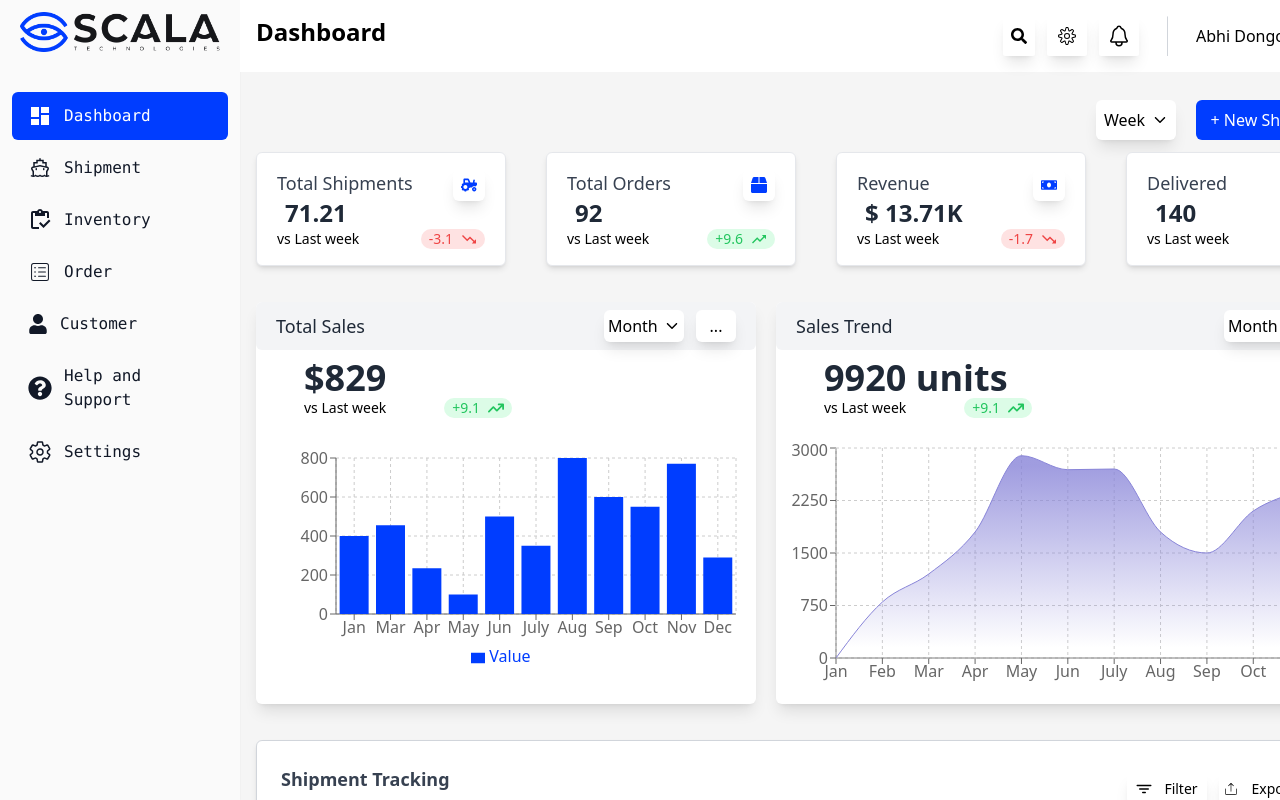
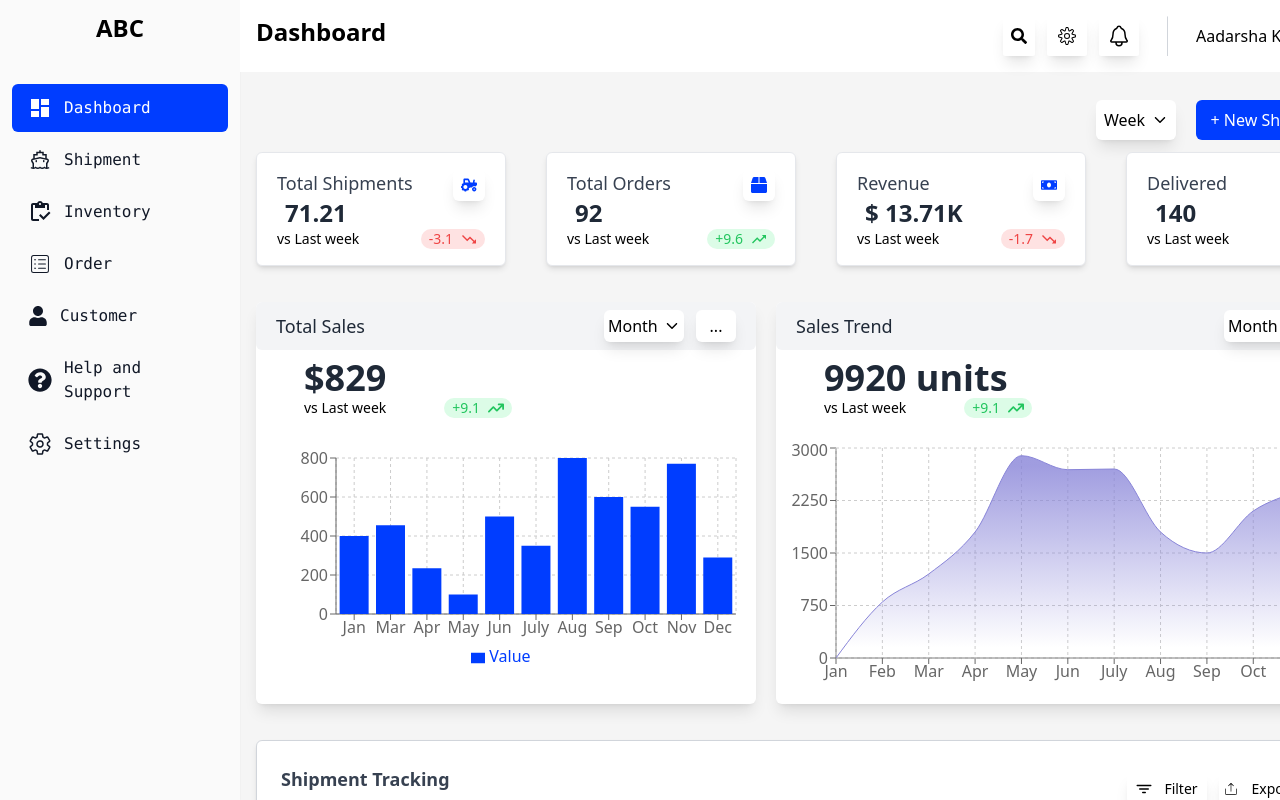
Before and after one commit to AadarshaKhatri/DashBoard, a React (Vite) app: page / in a window 1280 px wide. Built offline with nearby package versions, Linux system fonts and the light colour scheme.

Commit message:
Ready for 1st phase deployment

```diff
--- a/src/components/Header.jsx
+++ b/src/components/Header.jsx
@@ -27,7 +27,7 @@ const Header = () => {
         <hr className="rotate w-px h-10 bg-gray-300 mx-4" />
 
         <div className='flex flex-row w-40 items-center mr-5'>
-          <h5 className='w-full'>Abhi Dongol</h5>
+          <h5 className='w-full'>Aadarsha Khatri</h5>
           <img src = "pfp.png" alt = "profile"></img>
         </div>
 
--- a/src/components/Sidebar.jsx
+++ b/src/components/Sidebar.jsx
@@ -8,7 +8,9 @@ const SideBar = () => {
     <div className=" w-60 p-3  flex-1 flex-col items-start">
 
       <div id="header-part" className="flex justify-center items-center gap-4  mb-10">
-        <img src="ScalaLogo.png" alt="Logo" style={{ width: "200px" }} />
+        {/* <img src="ScalaLogo.png" alt="Logo" style={{ width: "200px" }} /> */}
+
+        <h2 className='text-2xl font-bold'>ABC</h2>
 
       </div>
 
```
Also changed, not shown: public/ScalaLogo.png (deleted).
